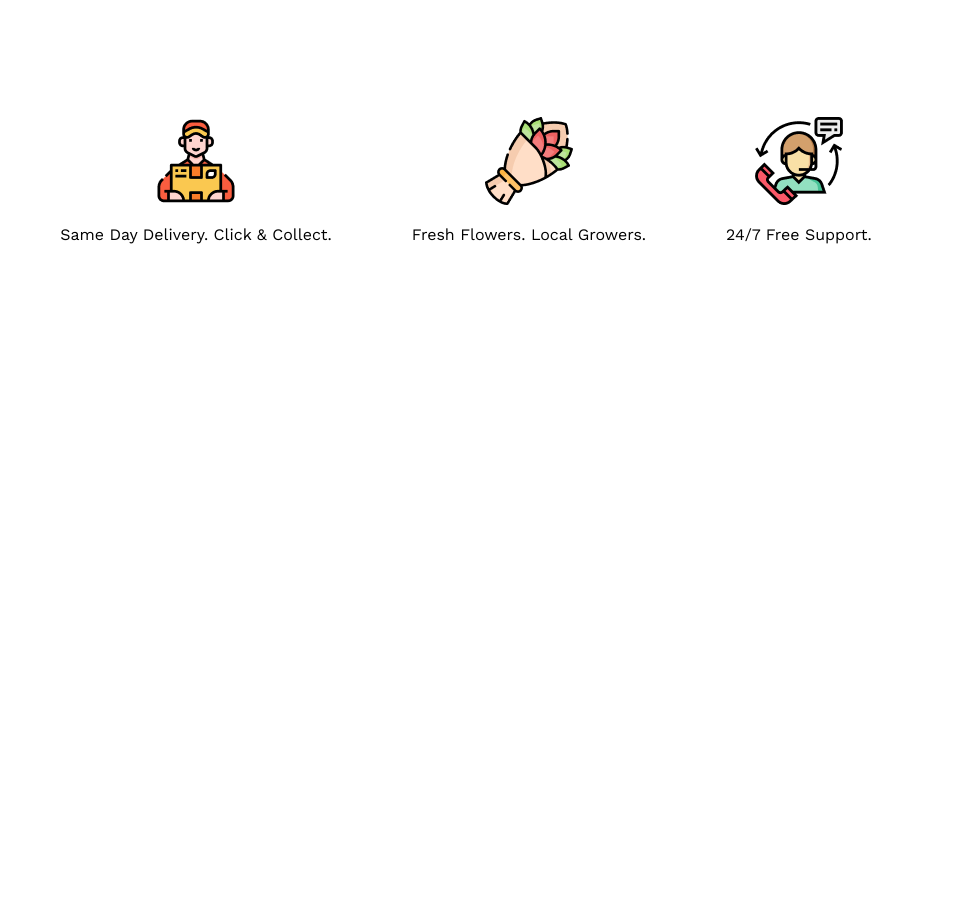
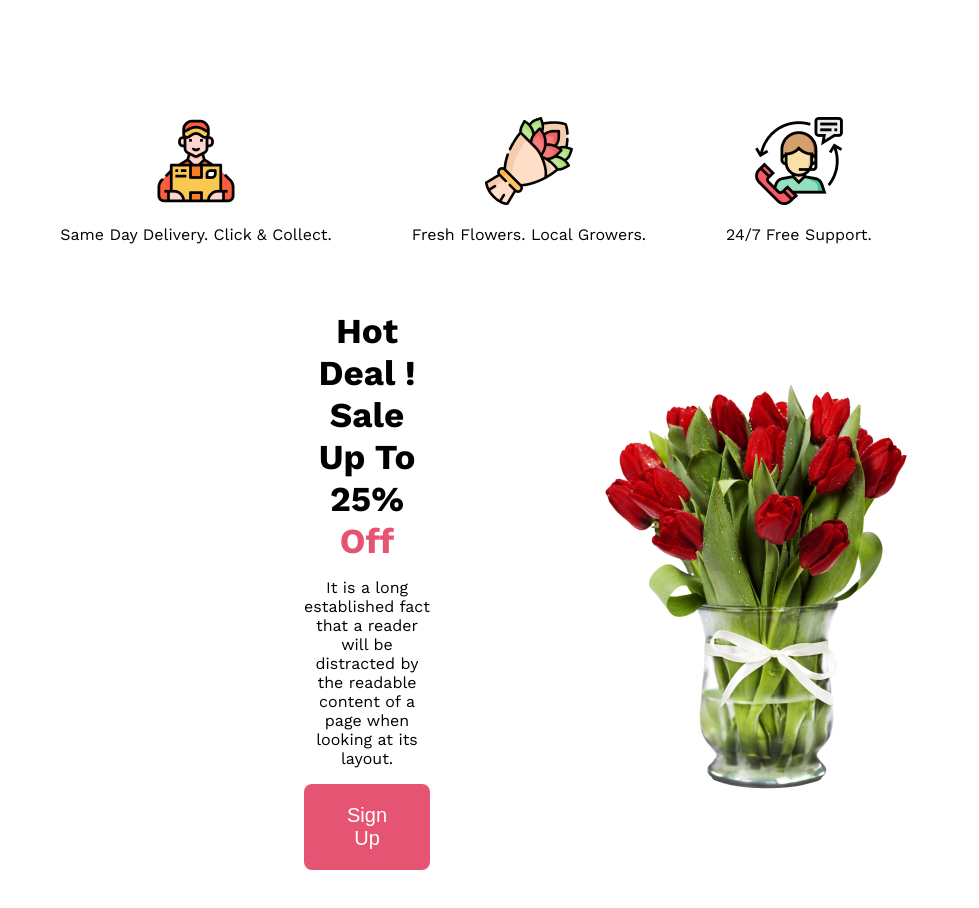
Before and after one commit to brinto-swe/flower-shop-assignment, a plain HTML site: page index.html in a window 1280 px wide. Shown: the part 2145-3053 px from the top of the page, without its empty margins (174-1153 px from the left). Before the commit the page ends 2413 px from the top, so only its background shows below. Drawn offline with nearby package versions, Linux system fonts and the light colour scheme.

Commit message:
hot deal section added

```diff
--- a/index.html
+++ b/index.html
@@ -22,7 +22,7 @@
     </header>
     <main>
         <section class="second-section">
-            <h2 class="second-section-heading">Our Featured Flowers</h2>
+            <h2 class="section-heading">Our Featured Flowers</h2>
             <p class="second-section-paragraph">It is a long established fact that a reader will be distracted by the readable content of a page when looking at its layout.</p>
         </section>
         <!-- Third Section  -->
@@ -55,6 +55,17 @@
                 <p>24/7 Free Support.</p>
             </div>
         </section>
+        <!-- Hot Deal Section  -->
+        <section class="hot-deal-section">
+            <div class="hot-section-info">
+                <h2 class="section-heading">Hot Deal ! Sale Up To 25% <span style="color: #E55473;">Off</span></h2>
+                <p class="hot-section-paragraph">It is a long established fact that a reader will be distracted by the readable content of a page when looking at its layout.</p>
+                <button class="button-style" type="submit">Sign Up</button>
+            </div>
+            <div>
+                <img src="./Flowers/pngwing 8.png" alt="" srcset="">
+            </div>
+        </section>
     </main>
     <footer>
 
--- a/style.css
+++ b/style.css
@@ -45,7 +45,7 @@ body {
     margin: 120px 600px 0px;
     text-align: center;
 }
-.second-section-heading{
+.section-heading{
     font-size: 35px;
     margin: 0px 0px;
 }
@@ -76,3 +76,16 @@ body {
 .parent-logo{
     text-align: center;
 }
+
+
+/* Hot Deal Section */
+.hot-deal-section{
+    display: flex;
+    align-items: center;
+    justify-content: space-evenly;
+    margin: 50px 300px;
+    text-align: center;
+}
+.hot-section-info{
+    margin: 0px 170px;
+}
```
